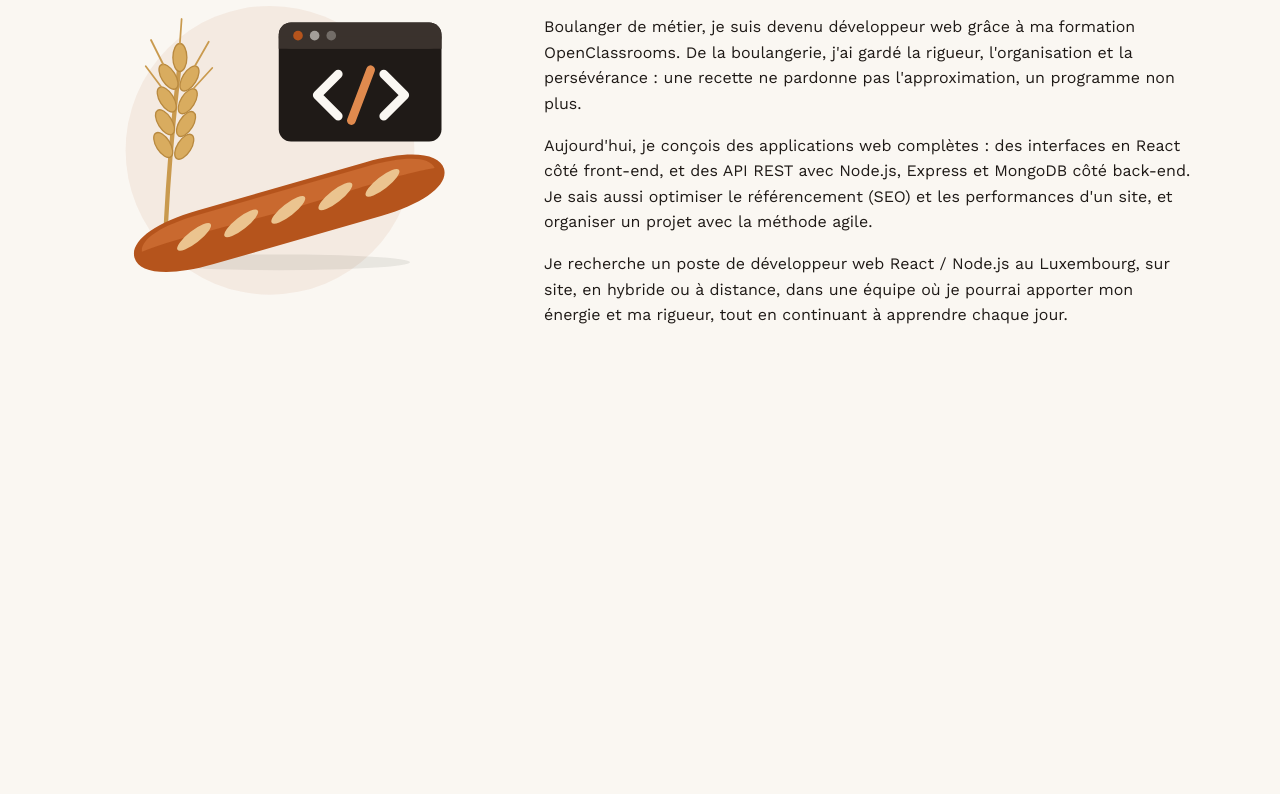
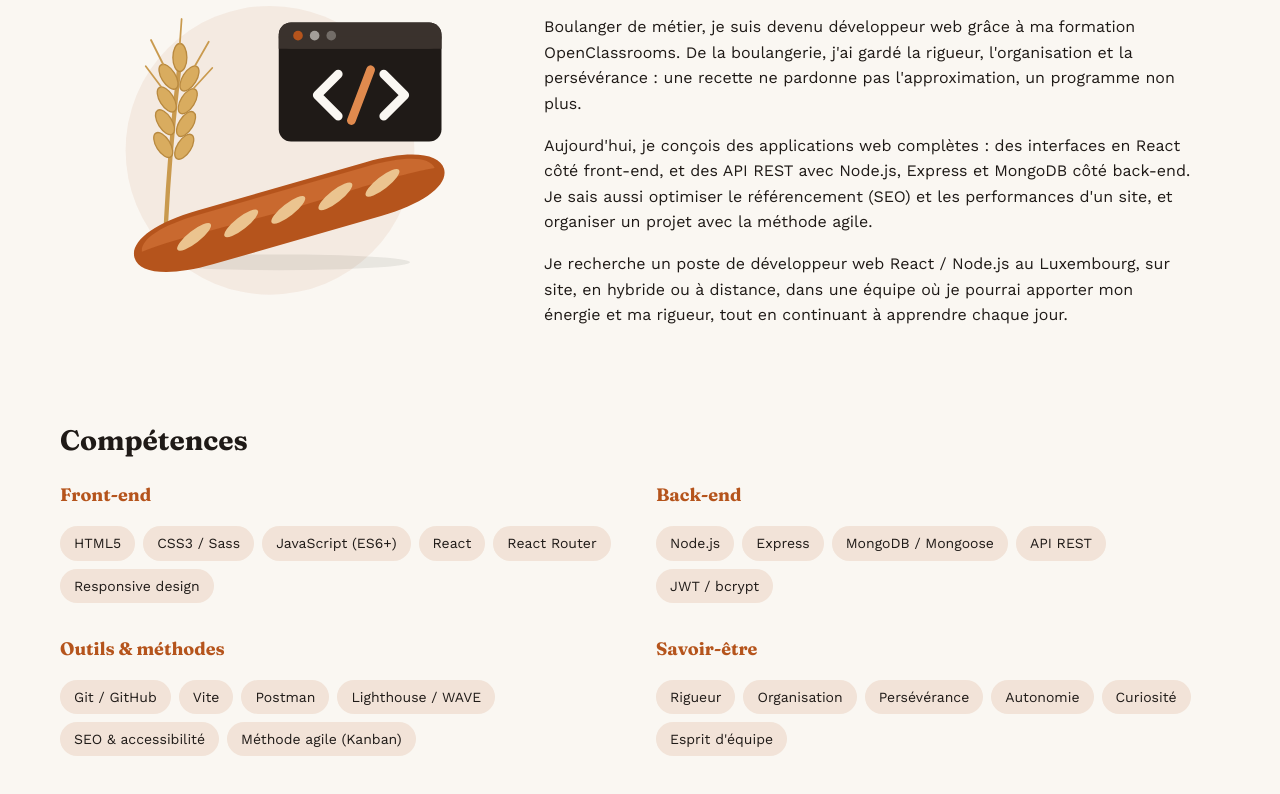
Before and after one commit to Alzorath57/portfolio, a React (Vite) app: page / in a window 1280 px wide. Shown: the part 637-1431 px from the top of the page. Before the commit the page ends 1013 px from the top, so only its background shows below. Built offline with nearby package versions, Linux system fonts and the light colour scheme.

Commit message:
feat: ajout de la section compétences

```diff
--- a/src/App.jsx
+++ b/src/App.jsx
@@ -1,6 +1,7 @@
 import Header from "./components/Header/Header.jsx";
 import Hero from "./components/Hero/Hero.jsx";
 import About from "./components/About/About.jsx";
+import Skills from "./components/Skills/Skills.jsx";
 
 function App() {
   return (
@@ -9,6 +10,7 @@ function App() {
       <main>
         <Hero />
         <About />
+        <Skills />
       </main>
     </>
   );
--- /dev/null
+++ b/src/components/Skills/Skills.jsx
@@ -0,0 +1,26 @@
+import skills from "../../data/skills";
+import "./Skills.scss";
+
+function Skills() {
+  return (
+    <section className="skills" id="competences">
+      <h2 className="skills__title">Compétences</h2>
+      <div className="skills__groups">
+        {skills.map((group) => (
+          <div className="skills__group" key={group.category}>
+            <h3 className="skills__category">{group.category}</h3>
+            <ul className="skills__list">
+              {group.items.map((item) => (
+                <li className="skills__badge" key={item}>
+                  {item}
+                </li>
+              ))}
+            </ul>
+          </div>
+        ))}
+      </div>
+    </section>
+  );
+}
+
+export default Skills;
--- /dev/null
+++ b/src/components/Skills/Skills.scss
@@ -0,0 +1,62 @@
+@use "sass:color";
+@use "../../styles/variables";
+
+.skills {
+  display: flex;
+  flex-direction: column;
+  padding: 3rem 1.25rem;
+  gap: 1.5rem;
+
+  &__title {
+    font-family: variables.$font-heading;
+    font-size: 1.75rem;
+    line-height: 1.2;
+    margin: 0;
+  }
+
+  &__groups {
+    display: flex;
+    flex-direction: column;
+    gap: 2rem;
+  }
+
+  &__group {
+    display: flex;
+    flex-direction: column;
+    gap: 1rem;
+  }
+
+  &__category {
+    margin: 0;
+    font-size: 1.125rem;
+    color: variables.$color-accent;
+  }
+
+  &__list {
+    display: flex;
+    flex-wrap: wrap;
+    gap: 0.5rem;
+    margin: 0;
+    padding: 0;
+    list-style: none;
+  }
+
+  &__badge {
+    padding: 0.375rem 0.875rem;
+    background: color.change(variables.$color-accent, $alpha: 0.12);
+    font-size: 0.875rem;
+    border-radius: 999px;
+  }
+}
+
+@media (min-width: variables.$breakpoint-desktop) {
+  .skills {
+    max-width: 1200px;
+    margin: 0 auto;
+
+    &__groups {
+      display: grid;
+      grid-template-columns: repeat(2, 1fr);
+    }
+  }
+}
--- /dev/null
+++ b/src/data/skills.js
@@ -0,0 +1,47 @@
+const skills = [
+  {
+    category: "Front-end",
+    items: [
+      "HTML5",
+      "CSS3 / Sass",
+      "JavaScript (ES6+)",
+      "React",
+      "React Router",
+      "Responsive design",
+    ],
+  },
+  {
+    category: "Back-end",
+    items: [
+      "Node.js",
+      "Express",
+      "MongoDB / Mongoose",
+      "API REST",
+      "JWT / bcrypt",
+    ],
+  },
+  {
+    category: "Outils & méthodes",
+    items: [
+      "Git / GitHub",
+      "Vite",
+      "Postman",
+      "Lighthouse / WAVE",
+      "SEO & accessibilité",
+      "Méthode agile (Kanban)",
+    ],
+  },
+  {
+    category: "Savoir-être",
+    items: [
+      "Rigueur",
+      "Organisation",
+      "Persévérance",
+      "Autonomie",
+      "Curiosité",
+      "Esprit d'équipe",
+    ],
+  },
+];
+
+export default skills;
```
